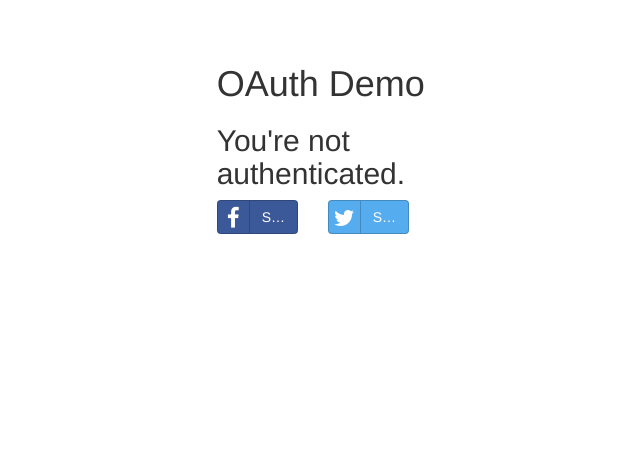
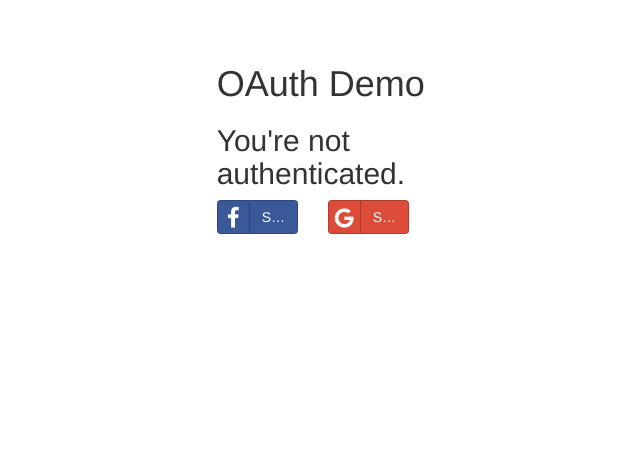
Before and after one commit to pyhsudars/jubliant-meme, a Flask app: page / in a window 1280 px wide. Shown: the part 196-670 px from the top of the page, without its empty margins (305-945 px from the left). Run offline with Flask 2, Linux system fonts and the light colour scheme; some libraries are stand-ins or nearby versions.

Commit message:
updated the index.html

```diff
--- a/jubliant-meme/webapp/FlaskApp/templates/index.html
+++ b/jubliant-meme/webapp/FlaskApp/templates/index.html
@@ -34,8 +34,8 @@
                 </a>
               </div>
               <div class="col-sm-5">
-                <a class="btn btn-block btn-social btn-twitter" href="{{ url_for('wapi.oauth_authorize', provider='Twitter') }}" role="button">
-                  <span class="fa fa-twitter"></span> Sign in with Twitter
+                <a class="btn btn-block btn-social btn-google" href="{{ url_for('wapi.oauth_authorize', provider='Google') }}" role="button">
+                  <span class="fa fa-google"></span> Sign in with Google
                 </a>
               </div>
             </div>
```
